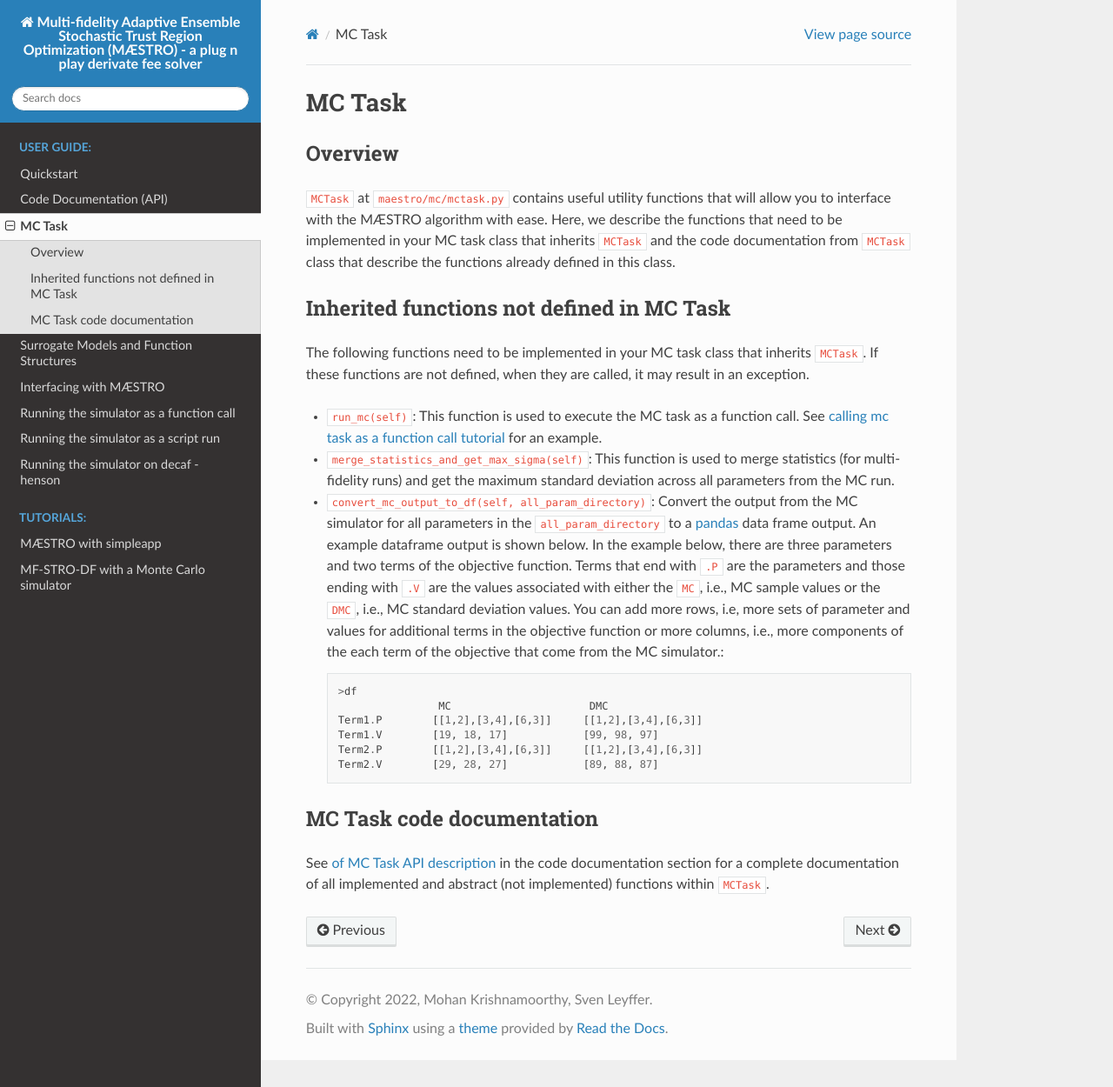
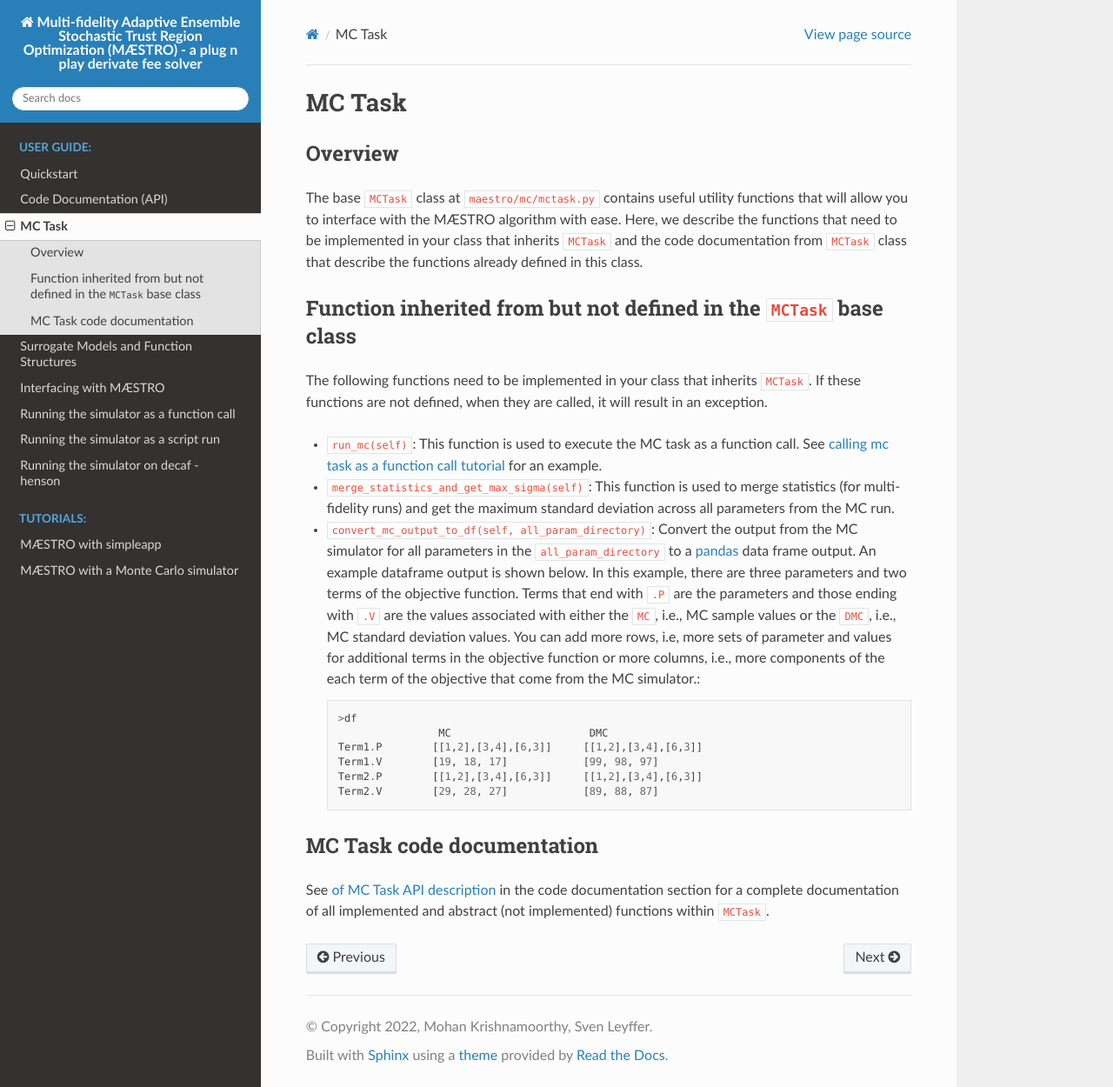
Before and after one commit to HEPonHPC/MAESTRO, a Sphinx documentation site: the page built from docs/source/mctask.rst, in a window 1280 px wide and 1250 px high. Shown: the whole window at 87% size. Built offline with Sphinx 7.4.7 and the Read the Docs theme 2.0.0, drawn with Linux system fonts in a browser that asks for light colours.

Commit message:
Doc update

```diff
--- a/docs/source/code_documentation.rst
+++ b/docs/source/code_documentation.rst
@@ -3,7 +3,7 @@ Code Documentation (API)
 ===========================
 
 Here we give detailed code documentation of the classes, constructors, and functions
-in this project. Here is an index of all the code documentation presented in this page.
+within MÆSTRO. Here is an index of all the code documentation presented in this page.
 
 * :ref:`Surrogate Model API<maestro_codedoc_smapi>`
 
--- a/docs/source/mctask.rst
+++ b/docs/source/mctask.rst
@@ -1,24 +1,25 @@
+
+.. _maestro_mctask:
+
 =============================================
 MC Task
 =============================================
 
-.. _maestro_mctask:
-
 Overview
 ~~~~~~~~~~~~~~~~~~~~~~~~~~~~~~~~~~~~
 
-``MCTask`` at ``maestro/mc/mctask.py`` contains
+The base ``MCTask`` class at ``maestro/mc/mctask.py`` contains
 useful utility functions that will allow you to interface with the MÆSTRO
 algorithm with ease. Here, we describe the functions that need to be implemented
-in your MC task class that inherits ``MCTask``
+in your class that inherits ``MCTask``
 and the code documentation from ``MCTask`` class that describe the functions
 already defined in this class.
 
-Inherited functions not defined in MC Task
-~~~~~~~~~~~~~~~~~~~~~~~~~~~~~~~~~~~~~~~~~~~~~~~~
+Function inherited from but not defined in the ``MCTask`` base class
+~~~~~~~~~~~~~~~~~~~~~~~~~~~~~~~~~~~~~~~~~~~~~~~~~~~~~~~~~~~~~~~~~~~~~~~~~~~~~~
 
-The following functions need to be implemented in your MC task class that inherits
-``MCTask``. If these functions are not defined, when they are called, it may result in
+The following functions need to be implemented in your class that inherits
+``MCTask``. If these functions are not defined, when they are called, it will result in
 an exception.
 
 * ``run_mc(self)``: This function is used to execute the MC task as a function call. See
@@ -27,12 +28,13 @@ an exception.
   statistics (for multi-fidelity runs) and get the maximum standard deviation
   across all parameters from the MC run.
 * ``convert_mc_output_to_df(self, all_param_directory)``: Convert the output from the MC
-  simulator for all parameters in the ``all_param_directory`` to a pandas_ data frame output. An example dataframe output is shown below.
-  In the example below, there are three parameters and two terms of the objective function.
+  simulator for all parameters in the ``all_param_directory`` to a pandas_ data frame output.
+  An example dataframe output is shown below.
+  In this example, there are three parameters and two terms of the objective function.
   Terms that end with ``.P`` are the parameters and those ending with ``.V`` are the values
   associated with either the ``MC``, i.e., MC sample values  or the ``DMC``, i.e., MC standard deviation
-  values. You can add more rows, i.e, more sets of parameter and values  for additional terms in the objective function
-  or more columns, i.e., more components of the each term of the objective that
+  values. You can add more rows, i.e, more sets of parameter and values for additional terms in
+  the objective function or more columns, i.e., more components of the each term of the objective that
   come from the MC simulator.::
 
         >df
--- a/docs/source/tutorials/mdstrodf_with_mc.rst
+++ b/docs/source/tutorials/mdstrodf_with_mc.rst
@@ -1,5 +1,5 @@
 =============================================
-MF-STRO-DF with a Monte Carlo simulator
+MÆSTRO with a Monte Carlo simulator
 =============================================
 
 .. _maestro_tutorial_mc:
```
Also changed, not shown: README.rst (+10 -8 lines).
